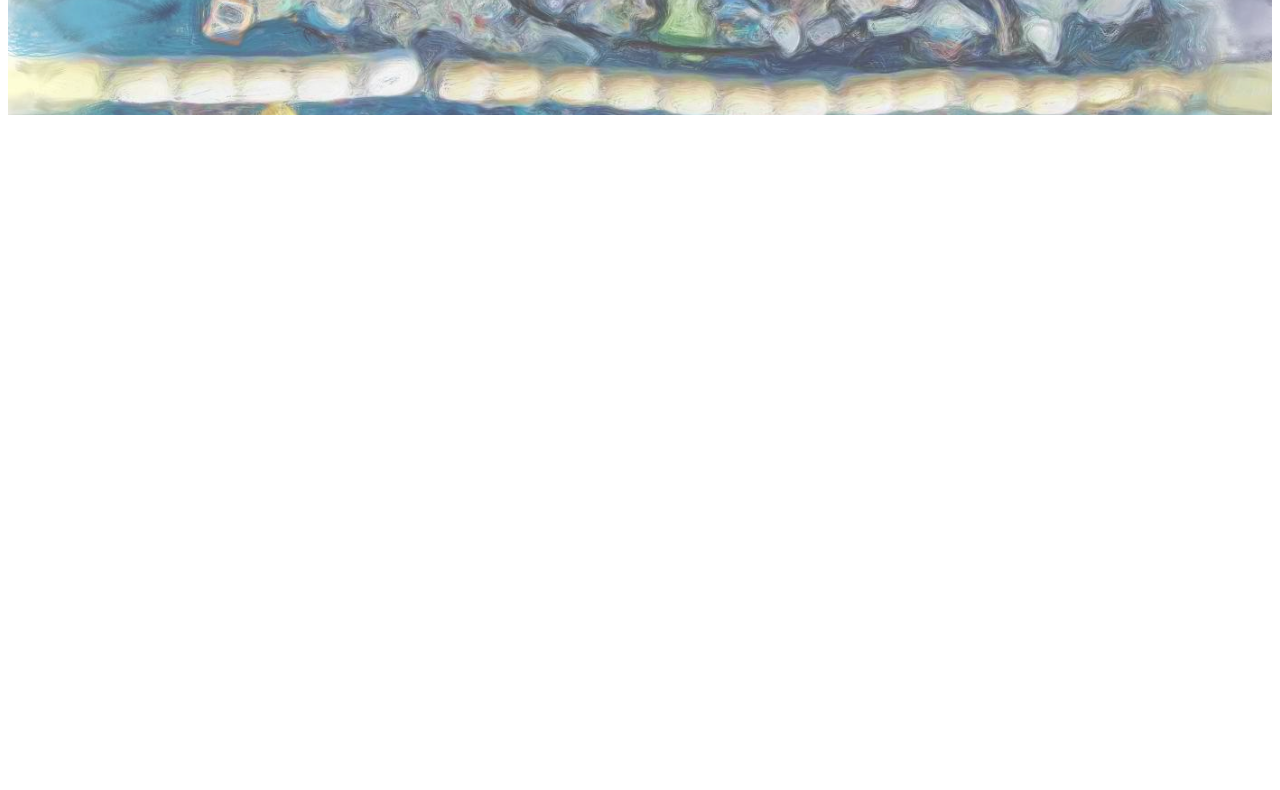
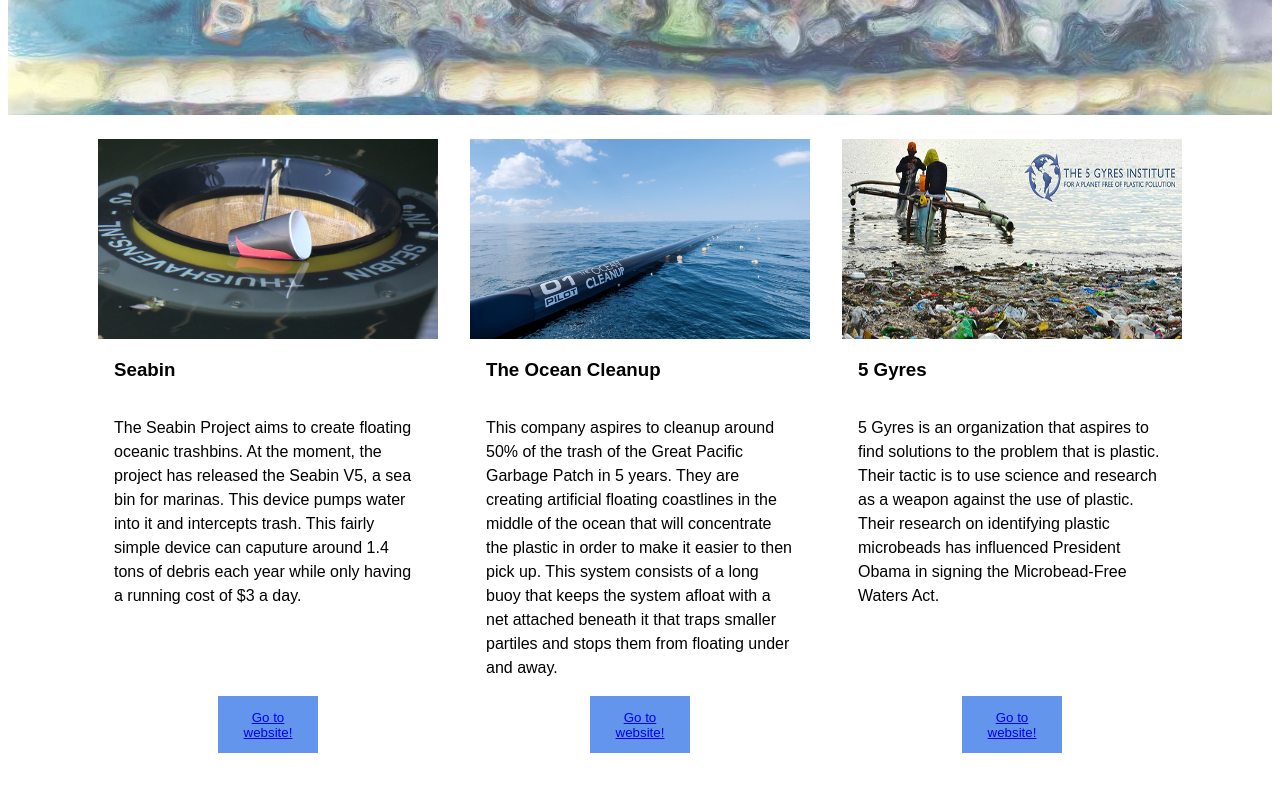
Before and after one commit to aevans1910/eco-tech, a plain HTML site: page main.html in a window 1280 px wide. Shown: the part 325-1115 px from the top of the page. Before the commit the page ends 800 px from the top, so only its background shows below. Drawn offline with Linux system fonts and the light colour scheme.

Commit message:
[add] informational cards

```diff
--- a/main.html
+++ b/main.html
@@ -62,6 +62,47 @@
             color: black;
         }
 
+        #cards {
+            display: flex;
+            justify-content: center;
+        }
+        .card {
+        width: 340px;
+        display: flex;
+        justify-content: flex-start;
+        flex-direction: column;
+        margin: 1em;
+        }
+
+        .card h3, .card p {
+        padding: 0 1rem;
+        }
+
+        .img-header {
+        height: 120px;
+        overflow: hidden;
+        }
+
+        .card button {
+        padding: 1em;
+        margin: 1em;
+        border: none;
+        background-color: cornflowerblue;
+        color: white;
+        width: 100px;
+        justify-self: end;
+        align-self: center;
+        margin-top: auto;
+        }
+
+        #cards > .card > img {
+            display: flex;
+            flex-direction: row;
+            justify-content: center;
+            overflow: hidden;
+            width: 340px;
+            height: 200px
+        }
     </style>
     <!-- Navbar -->
     <div class="Navbar">
@@ -69,7 +110,7 @@
             <img src="images/logo.jpg" width="auto" height="75">
         </a>
         <div class="Buttons">
-            <a class="nav-item nav-link active" href="#">HOME <span class="sr-only">(current)</span></a>
+            <a class="nav-item nav-link" href="#cards">SOLUTIONS</a>
             <a class="nav-item nav-link" href="#">THING1</a>
             <a class="nav-item nav-link" href="#">THING2</a>
             <a class="nav-item nav-link" href="#">THING3</a>
@@ -83,5 +124,38 @@
             <h3>The trash island</h3>
         </div>
     </div>
+
+    <!-- Info -->
+    <div id="cards">
+        <div class="card">
+            <img src="images/sea-bin.jpg">
+
+            <h3>Seabin</h3>
+
+            <p>The Seabin Project aims to create floating oceanic trashbins. At the moment, the project has released the Seabin V5, a sea bin for marinas. This device pumps water into it and intercepts trash. This fairly simple device can caputure around 1.4 tons of debris each year while only having a running cost of $3 a day. </p>
+
+            <button><a href="https://seabinproject.com">Go to website!</a></button>
+        </div>
+
+        <div class="card">
+            <img src="images/the-ocean-cleanup.jpg">
+
+            <h3>The Ocean Cleanup</h3>
+
+            <p>This company aspires to cleanup around 50% of the trash of the Great Pacific Garbage Patch in 5 years. They are creating artificial floating coastlines in the middle of the ocean that will concentrate the plastic in order to make it easier to then pick up. This system consists of a long buoy that keeps the system afloat with a net attached beneath it that traps smaller partiles and stops them from floating under and away.</p>
+
+            <button><a href="https://theoceancleanup.com">Go to website!</a></button>
+        </div>
+
+        <div class="card">
+            <img src="images/5-gyres.jpg">
+
+            <h3>5 Gyres</h3>
+
+            <p>5 Gyres is an organization that aspires to find solutions to the problem that is plastic. Their tactic is to use science and research as a weapon against the use of plastic. Their research on identifying plastic microbeads has influenced President Obama in signing the Microbead-Free Waters Act.</p>
+
+            <button><a href="https://www.5gyres.org">Go to website!</a></button>
+        </div>
+    </div>
 </body>
 </html>
```
Also changed, not shown: images/5-gyres.jpg (added), images/sea-bin.jpg (added), images/the-ocean-cleanup.jpg (added), 1 other file.
